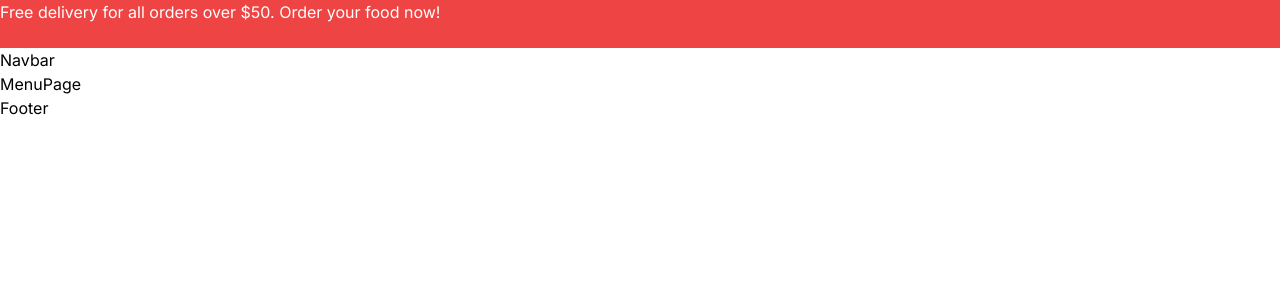
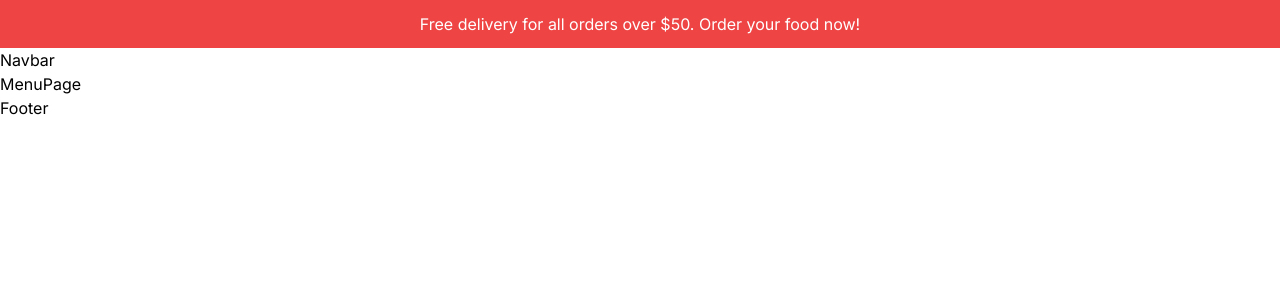
Before and after one commit to echi7/food-delivery, a Next.js app: page /menu in a window 1280 px wide. Shown: the top 300 px of the page. Built offline with nearby package versions, Linux system fonts and the light colour scheme.

Commit message:
creating and putting an image in the menu component

```diff
--- /dev/null
+++ b/src/components/Menu.tsx
@@ -0,0 +1,12 @@
+import React from "react";
+import Image from "next/image";
+
+const Menu = () => {
+    return (
+        <div>
+            <Image src="/open.png" alt="" width={20} height={20}/>
+        </div>
+    )
+}
+
+export default Menu
--- a/src/components/Notification.tsx
+++ b/src/components/Notification.tsx
@@ -2,7 +2,7 @@ import React from "react";
 
 const Notification = () => {
     return (
-        <div className="h-12 bg-red-500 text-white">
+        <div className="h-12 bg-red-500 text-white px-4 flex items-center justify-center text-center text-sm md:text-base cursor-pointer">
             Free delivery for all orders over $50. Order your food now!
         </div>
     )
```
